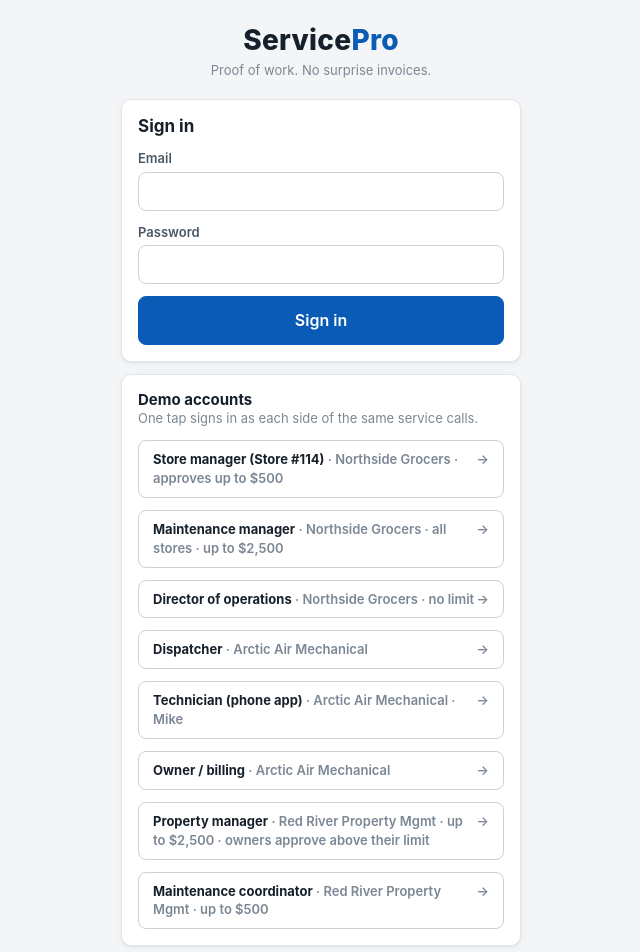
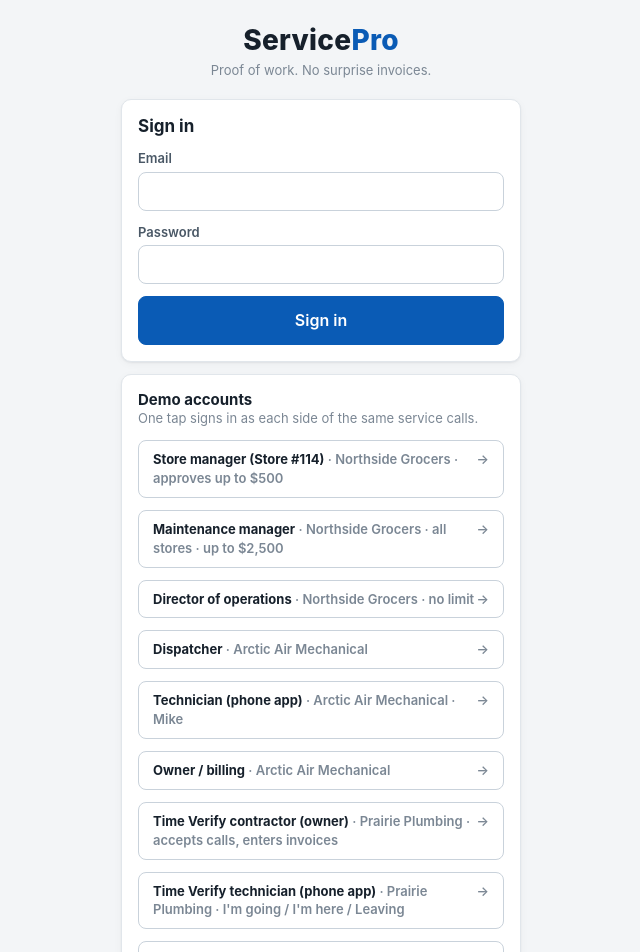
Before and after one commit to markyozamp/servicepro, a Next.js app in the folder web/: page / in a window 1280 px wide. Shown: the top 952 px of the page, without its empty margins (319-959 px from the left). Built offline with nearby package versions, Linux system fonts and the light colour scheme; no server answers.

Commit message:
Demo buttons for the Time Verify contractor and tech; E2E notes
Co-Authored-By: Claude Opus 5.5 <noreply@anthropic.com>
Claude-Session: https://claude.ai/code/session_01AQ2EMzuYHPY4R6VTfp1T4F

```diff
--- a/web/app/page.js
+++ b/web/app/page.js
@@ -13,6 +13,8 @@ const DEMO = [
   { email: 'dispatch@arcticair.demo', who: 'Dispatcher', org: 'Arctic Air Mechanical' },
   { email: 'tech@arcticair.demo', who: 'Technician (phone app)', org: 'Arctic Air Mechanical · Mike' },
   { email: 'office@arcticair.demo', who: 'Owner / billing', org: 'Arctic Air Mechanical' },
+  { email: 'pete@prairieplumbing.demo', who: 'Time Verify contractor (owner)', org: 'Prairie Plumbing · accepts calls, enters invoices' },
+  { email: 'tony@prairieplumbing.demo', who: 'Time Verify technician (phone app)', org: "Prairie Plumbing · I'm going / I'm here / Leaving" },
   { email: 'pm@redriverpm.demo', who: 'Property manager', org: 'Red River Property Mgmt · up to $2,500 · owners approve above their limit' },
   { email: 'maint@redriverpm.demo', who: 'Maintenance coordinator', org: 'Red River Property Mgmt · up to $500' },
 ];
```
Also changed, not shown: 1 other file (tests, documents, lock files or other folders).
